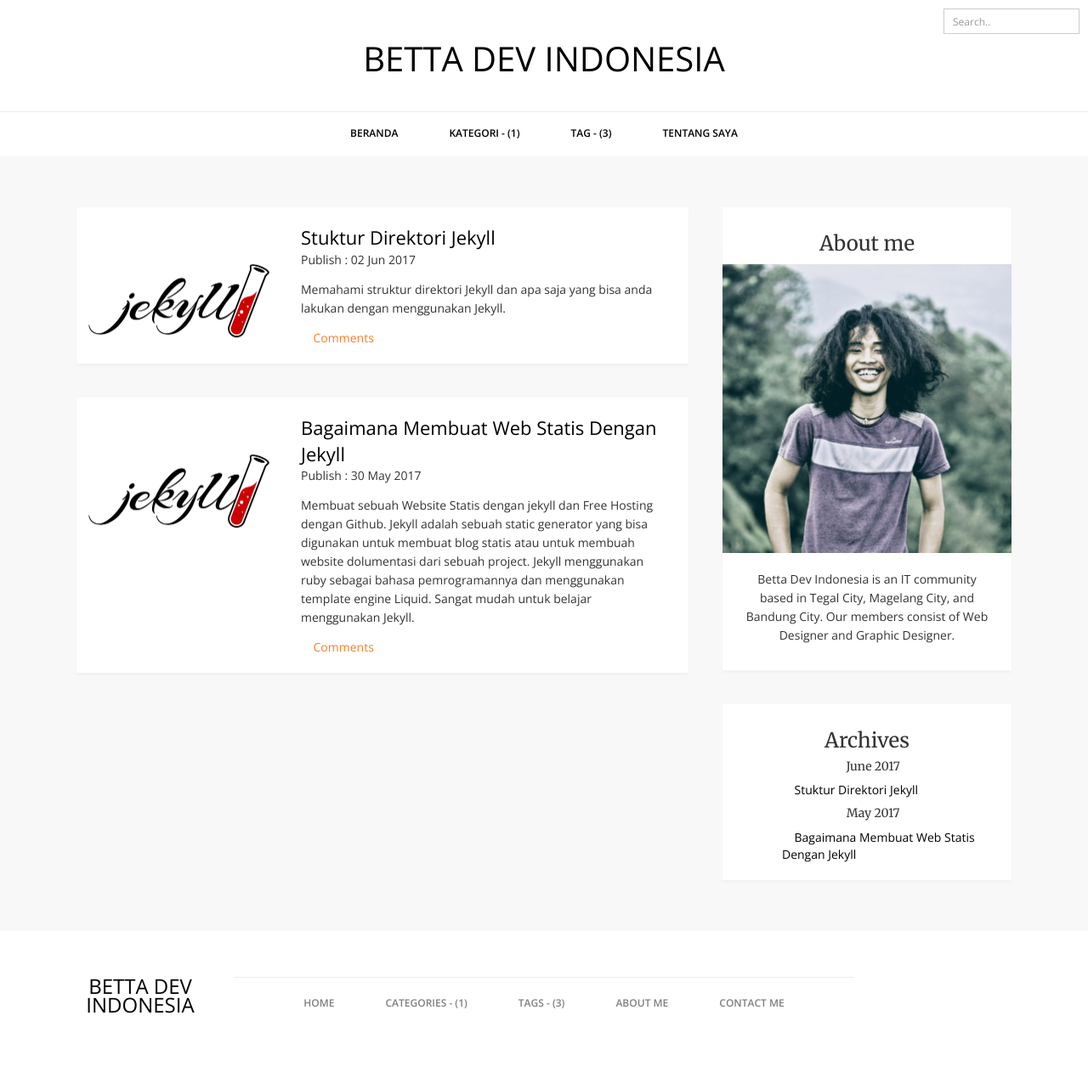
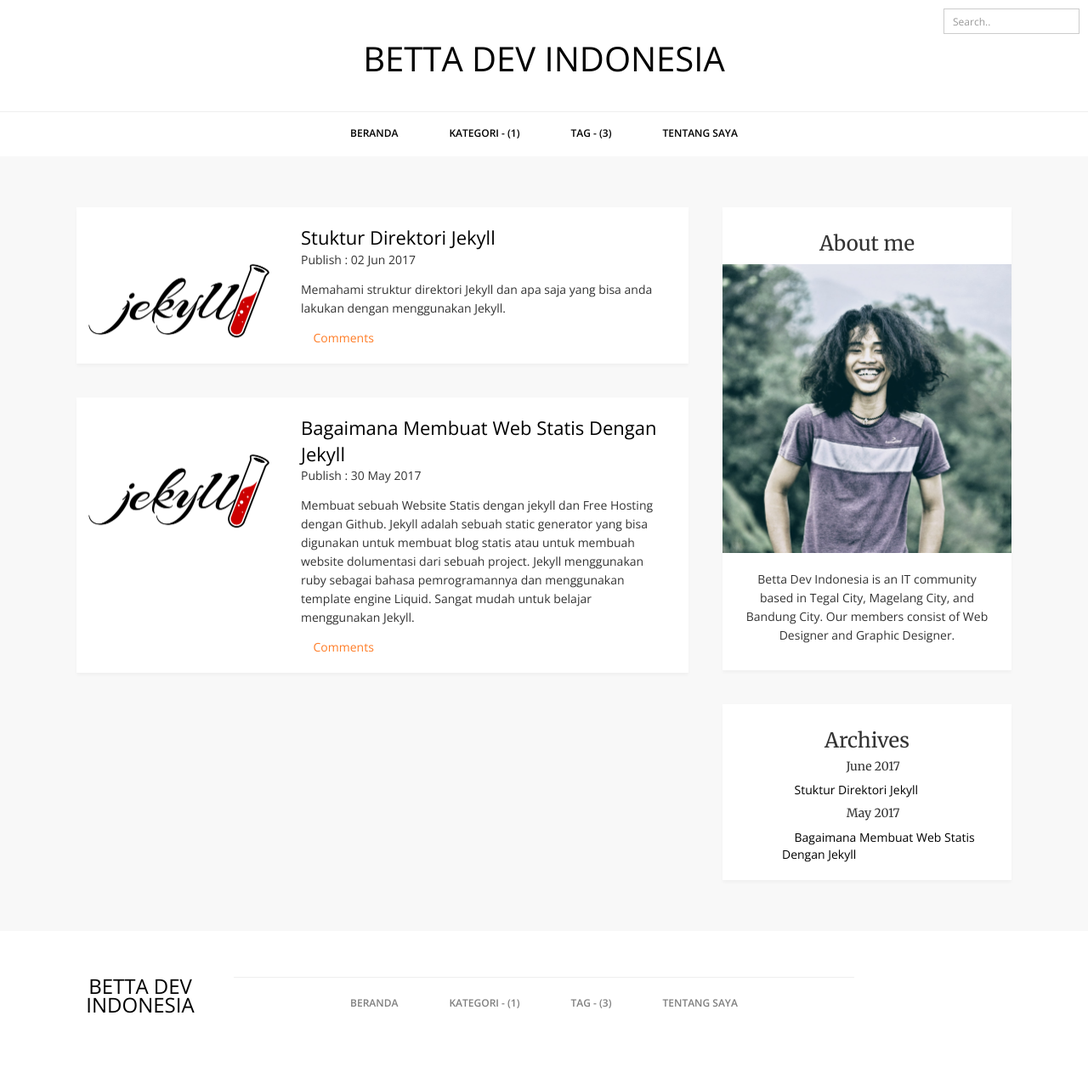
Before and after one commit to trojan302/trojan302.github.io, a Jekyll site: the page built from index.html, in a window 1280 px wide. Shown: the whole page at 85% size. Built offline with Jekyll 4.4.1, drawn with Linux system fonts in a browser that asks for light colours; some web fonts are replaced; comment, search, counter and statistics services are not loaded.

Commit message:
Change Content to Indonesian

```diff
--- a/_includes/footer.html
+++ b/_includes/footer.html
@@ -12,23 +12,19 @@
           <nav class="navbar navbar-ada" role="navigation">
               <ul class="nav navbar-nav">
                 <li>
-                  <a href="{{ site.baseurl }}/">Home</a>
+                  <a href="{{ site.baseurl }}/">Beranda</a>
                 </li>
 
                  <li>
-                  <a href="{{ site.baseurl }}/categories">Categories - ({{ site.categories | size }})</a>
+                  <a href="{{ site.baseurl }}/categories">Kategori - ({{ site.categories | size }})</a>
                 </li>
 
                 <li>
-                  <a href="{{ site.baseurl }}/tags">Tags - ({{ site.tags | size }})</a>
+                  <a href="{{ site.baseurl }}/tags">Tag - ({{ site.tags | size }})</a>
                 </li>
 
                 <li>
-                  <a href="{{ site.baseurl }}/about">About Me</a>
-                </li>
-
-                <li>
-                  <a href="{{ site.baseurl }}/contact">Contact Me</a>
+                  <a href="{{ site.baseurl }}/about">Tentang Saya</a>
                 </li>
               </ul>
           </nav>
```
